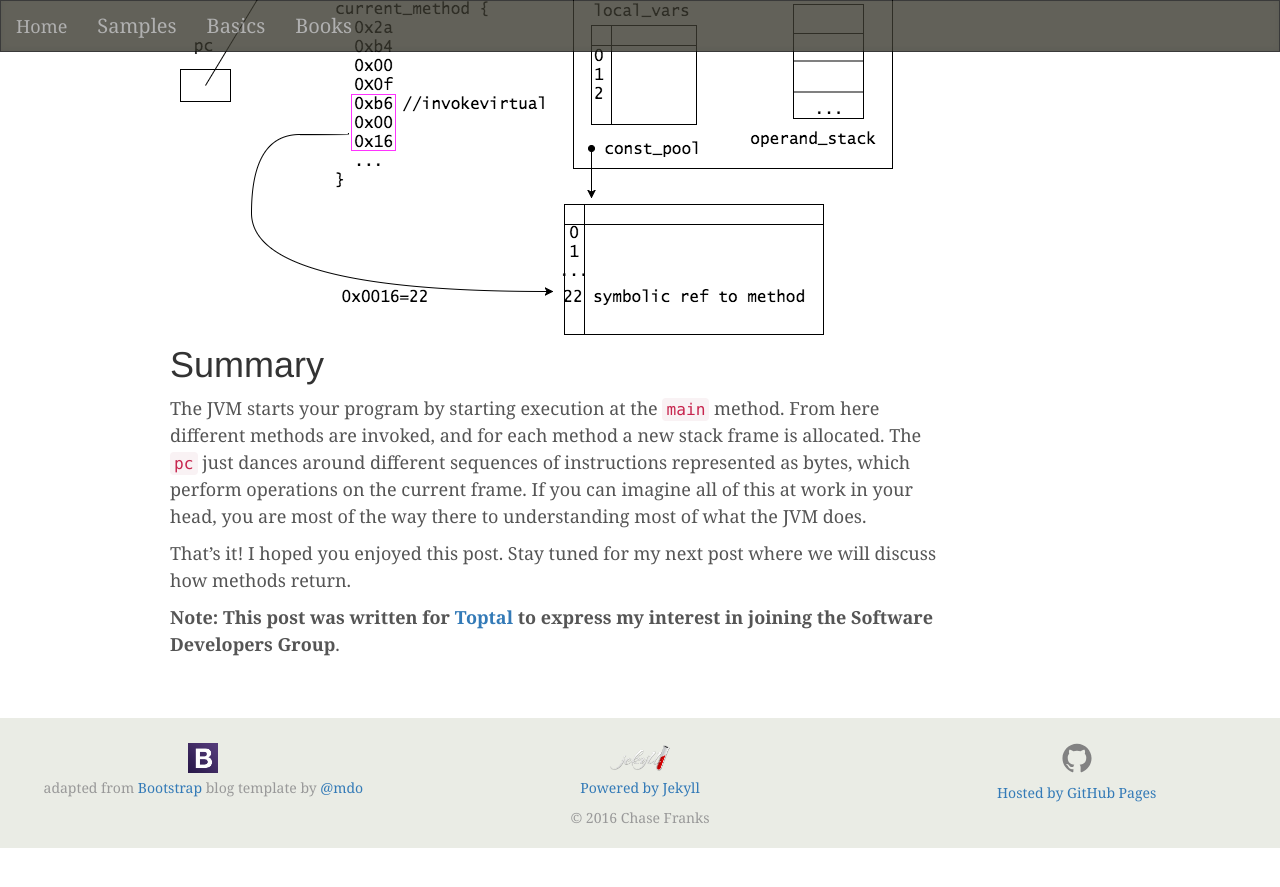
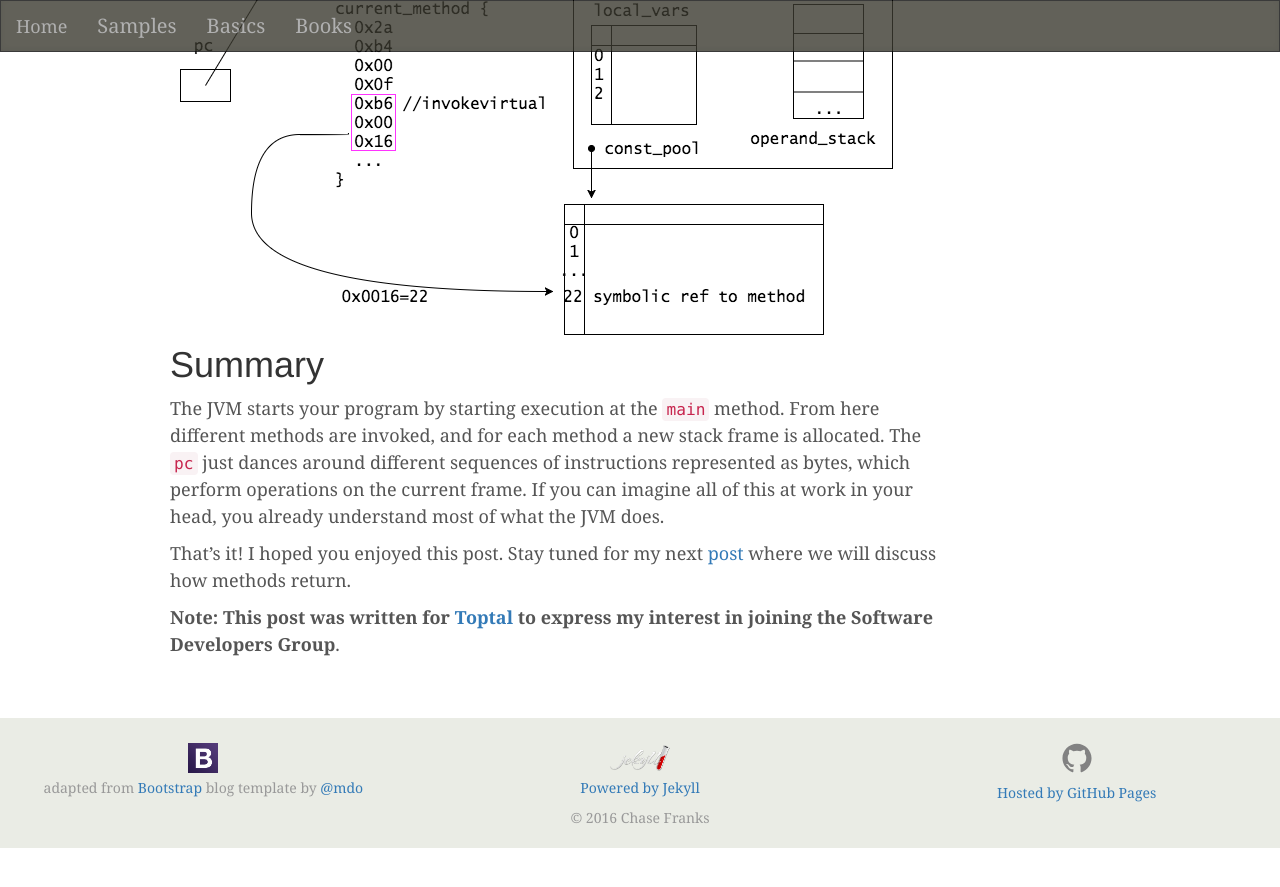
Before and after one commit to chasefranks/chasefranks.github.io, a Jekyll site: the page built from _posts/2017-10-27-the-birth-of-a-stackframe.md, in a window 1280 px wide and 900 px high, scrolled down 8034 px. Shown: the top 887 px of the window. Built offline with Jekyll 4.4.1, drawn with Linux system fonts in a browser that asks for light colours; comment, search, counter and statistics services are not loaded.

Commit message:
new post the death of a stackframe links to/from previous post fix akward wording

```diff
--- a/_posts/2017-10-27-the-birth-of-a-stackframe.md
+++ b/_posts/2017-10-27-the-birth-of-a-stackframe.md
@@ -161,8 +161,8 @@
 ![](/images/birth-of-a-stack-frame/16.png)
 
 # Summary
-The JVM starts your program by starting execution at the `main` method. From here different methods are invoked, and for each method a new stack frame is allocated. The `pc` just dances around different sequences of instructions represented as bytes, which perform operations on the current frame. If you can imagine all of this at work in your head, you are most of the way there to understanding most of what the JVM does.
+The JVM starts your program by starting execution at the `main` method. From here different methods are invoked, and for each method a new stack frame is allocated. The `pc` just dances around different sequences of instructions represented as bytes, which perform operations on the current frame. If you can imagine all of this at work in your head, you already understand most of what the JVM does.
 
-That's it! I hoped you enjoyed this post. Stay tuned for my next post where we will discuss how methods return.
+That's it! I hoped you enjoyed this post. Stay tuned for my next [post](/java/jvm/2017/11/02/the-death-of-a-stackframe.html) where we will discuss how methods return.
 
 **Note: This post was written for [Toptal](http://www.toptal.com) to express my interest in joining the Software Developers Group**.
```
Also changed, not shown: _posts/2017-11-02-the-death-of-a-stackframe.md (added, +10 -0 lines).
